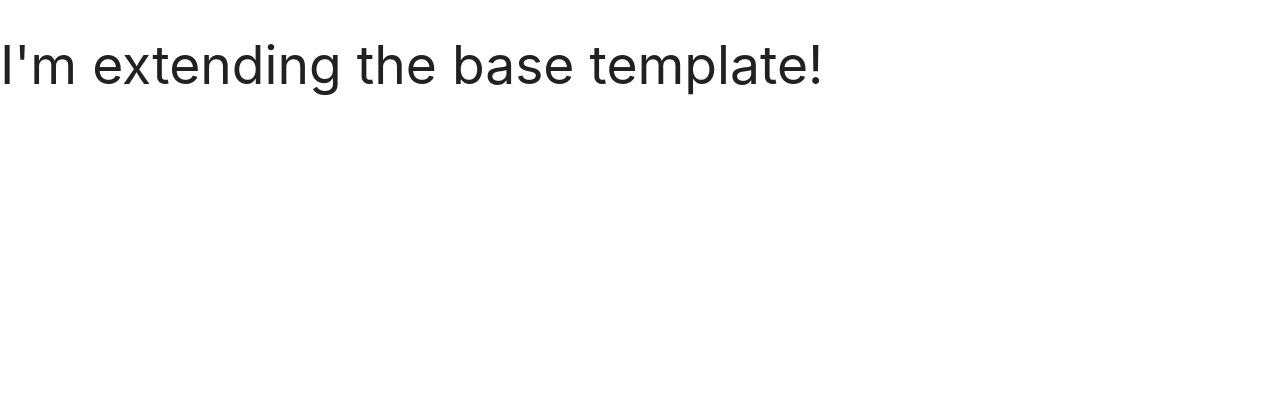
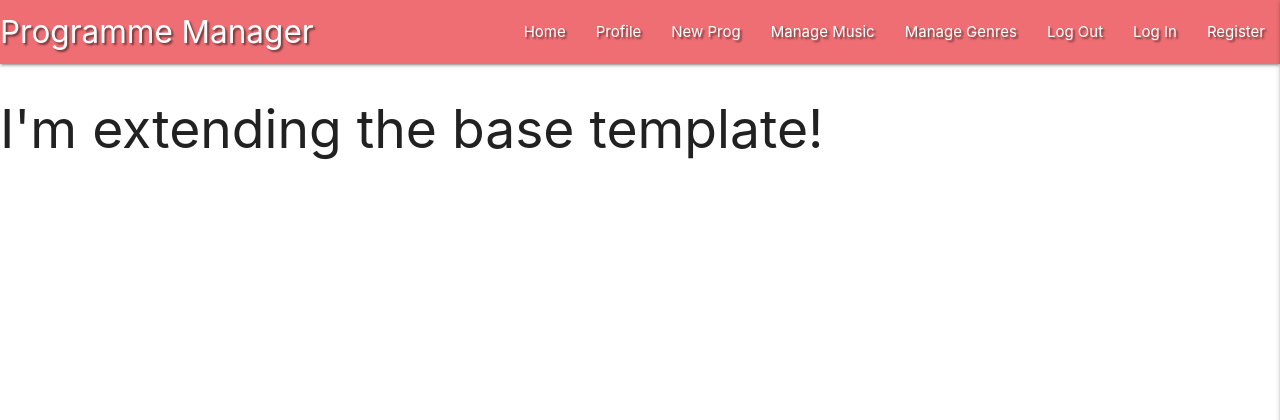
Before and after one commit to Code-Institute-Submissions/tubaman48-CI-MS3-concert-programme-builder, a Flask app: page / in a window 1280 px wide. Shown: the top 420 px of the page. Run offline with Flask 2, Linux system fonts and the light colour scheme; data that the repository does not hold is empty; some libraries are stand-ins or nearby versions.

Commit message:
Add Materialize Navbar and Sidenav

```diff
--- a/static/css/style.css
+++ b/static/css/style.css
@@ -0,0 +1,3 @@
+.text-shadow {
+    text-shadow: 2px 2px 2px rgba(0, 0, 0, 0.5);
+}
--- a/static/js/script.js
+++ b/static/js/script.js
@@ -0,0 +1,7 @@
+/*
+    jQuery for MaterializeCSS initialization
+*/
+
+$(document).ready(function () {
+    $(".sidenav").sidenav({edge: "right"});
+});
--- a/templates/base.html
+++ b/templates/base.html
@@ -17,7 +17,38 @@
     <title>Programme Manager</title>
 </head>
 <body>
+    <header>
+        <!== top navbar -->
+        <nav class="nav-extended text-shadow light-amber darken-1">
+            <div class="nav-wrapper">
+                <a href="{{ url_for('get_progs') }}" class="brand-logo">Programme Manager</a>
+                <a href="#" data-target="mobile-demo" class="sidenav-trigger right"><i class="fas fa-bars"></i></a>
+                <ul class="right hide-on-med-and-down">
+                    <li><a href="{{ url_for('get_progs') }}">Home</a></li>
+					<li><a href="#">Profile</a></li>
+                    <li><a href="#">New Prog</a></li>
+                    <li><a href="#">Manage Music</a></li>
+                    <li><a href="#">Manage Genres</a></li>
+                    <li><a href="#">Log Out</a></li>
+                    <li><a href="#">Log In</a></li>
+                    <li><a href="#">Register</a></li>
+                </ul>
+            </div>
+        </nav>
 
+        <!== mobile sidenav -->
+        <ul class="sidenav" id="mobile-demo">
+            <li><h4 class="center-align light-amber-text text-darken-4">Programme Manager</h4></li>
+            <li><a href="{{ url_for('get_progs') }}">Home</a></li>
+            <li><a href="#">Profile</a></li>
+            <li><a href="#">New Prog</a></li>
+            <li><a href="#">Manage Music</a></li>
+            <li><a href="#">Manage Genres</a></li>
+            <li><a href="#">Log Out</a></li>
+            <li><a href="#">Log In</a></li>
+            <li><a href="#">Register</a></li>
+        </ul>
+    </header>
     {% block content %}
     {% endblock %}
 
```
